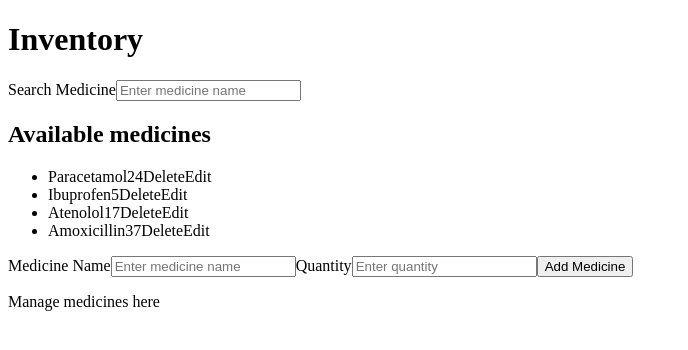
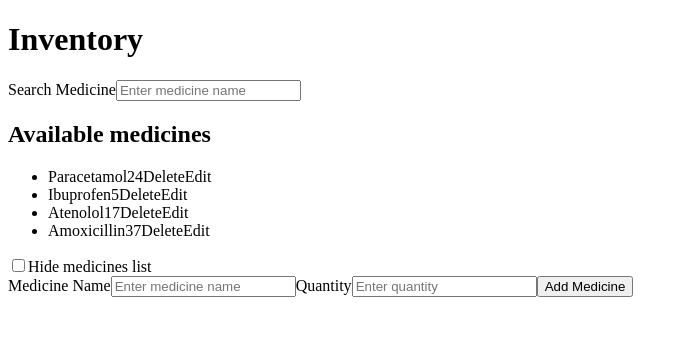
Before and after one commit to safaaeltom/PharmaSmart, a React (Vite) app: page /inventory in a window 1280 px wide. Shown: the top 350 px of the page, without its empty margins (0-688 px from the left). Built offline with nearby package versions, Linux system fonts and the light colour scheme.

Commit message:
feat: add hide medicine list component

```diff
--- /dev/null
+++ b/src/components/Inventory/HideMedicineList.jsx
@@ -0,0 +1,10 @@
+const HideMedicineList = () => {
+    return (
+        <div id="hide-medicines">
+            <input id="hide-list" type="checkbox"/>
+            <label htmlFor="hide-list">Hide medicines list</label>
+        </div>
+     );
+}
+
+export default HideMedicineList;
--- a/src/pages/Inventory.jsx
+++ b/src/pages/Inventory.jsx
@@ -1,5 +1,6 @@
 import SearchMedicine from "../components/Inventory/SearchMedicine";
 import MedicineList from "../components/Inventory/MedicineList";
+import HideMedicineList from "../components/Inventory/HideMedicineList"
 import AddMedicineForm from "../components/Inventory/AddMedicineForm";
 
 const medicines = [
@@ -15,8 +16,8 @@ const Inventory = () => {
             <h1>Inventory</h1>
             <SearchMedicine />
             <MedicineList medicines={medicines}/>
+            <HideMedicineList />
             <AddMedicineForm/>
-            <p>Manage medicines here</p>
         </div>
      );
 }
```
